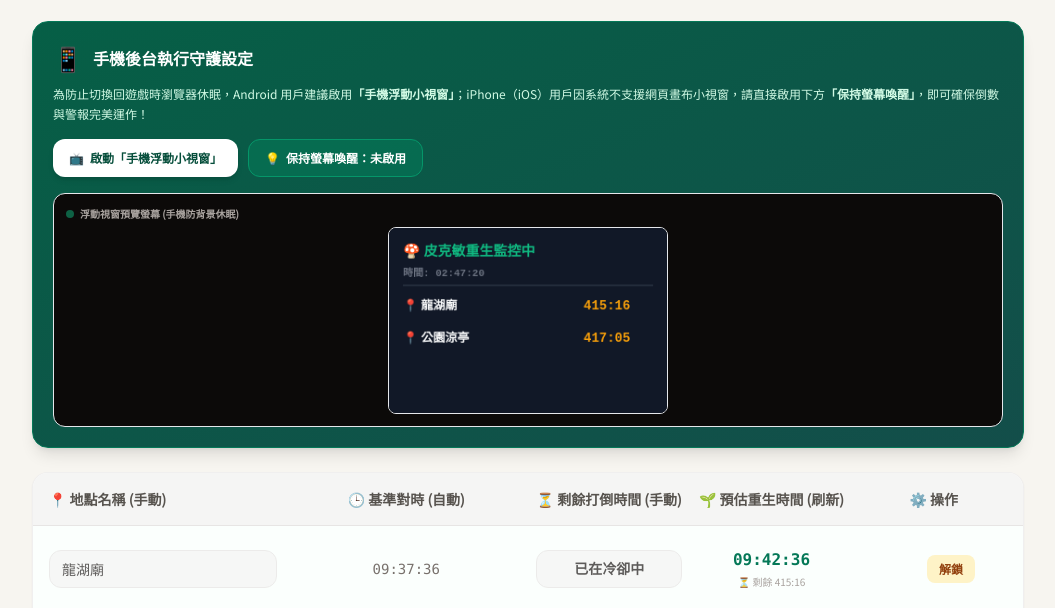
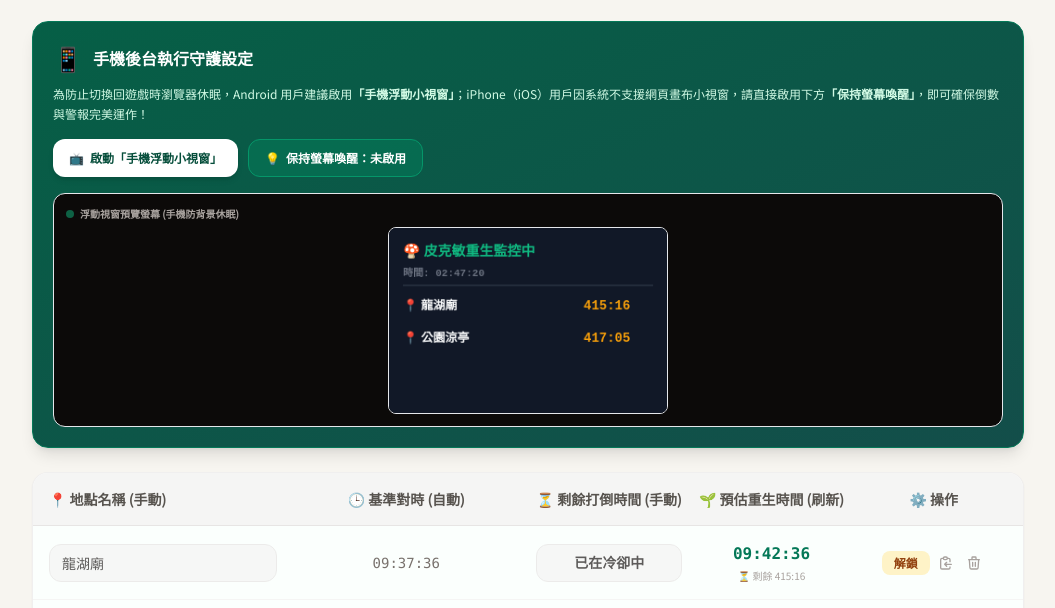
Before and after one commit to strayfrog/pikmin-timer, a plain HTML site: page index.html in a window 1280 px wide. Shown: the part 135-743 px from the top of the page, without its empty margins (112-1167 px from the left). Drawn offline with nearby package versions, Linux system fonts and the light colour scheme.

Commit message:
Update index.html

```diff
--- a/index.html
+++ b/index.html
@@ -870,47 +870,41 @@
                     rowBgClass = 'bg-emerald-50/20';
                 }
 
-                // 核心排版重構：手機版徹底消滅所有贅字標籤，實現極簡卡片化
+                // 核心排版重構：手機版與PC版完全共享單一對齊橫向網格，不生成任何垂直堆疊重複標籤！
                 html += `
                 <!-- 行槽 (${s.id}) -->
-                <div id="row-${s.id}" class="flex flex-col md:grid md:grid-cols-12 gap-3 md:gap-4 p-4 items-stretch md:items-center transition-all duration-200 ${rowBgClass}">
+                <div id="row-${s.id}" class="grid grid-cols-12 gap-1.5 md:gap-4 p-2 md:p-4 items-center transition-all duration-200 text-center ${rowBgClass}">
 
-                    <!-- 1. 地點欄：佔滿整行 (手機與PC一致) -->
-                    <div class="col-span-1 md:col-span-3 flex items-center">
+                    <!-- 1. 地點欄：水平對齊 -->
+                    <div class="col-span-3 text-left">
                         <input type="text"
                                value="${s.location}"
-                               placeholder="輸入地點 (例如: 捷運站)"
+                               placeholder="輸入地點"
                                oninput="handleInputChange('${s.id}', 'location', this.value)"
                                ${s.isLocked ? 'disabled' : ''}
-                               class="w-full px-3 py-2 bg-stone-50 border border-stone-200 rounded-xl focus:outline-none focus:ring-2 focus:ring-emerald-500 transition text-sm disabled:opacity-75 disabled:bg-stone-100 font-medium">
+                               class="w-full px-1.5 py-1.5 md:px-3 md:py-2 bg-stone-50 border border-stone-200 rounded-xl focus:outline-none focus:ring-2 focus:ring-emerald-500 transition text-[11px] md:text-sm disabled:opacity-75 disabled:bg-stone-100 font-medium">
                     </div>
 
-                    <!-- 手機版微型格：將基準時間、剩餘時間、預計重生時間整併成一列 3 欄，完全移除中文重複標籤 -->
-                    <div class="grid grid-cols-3 gap-2 md:contents">
-
                     <!-- 2. 基準時間 -->
-                        <div class="bg-stone-50/80 md:bg-transparent p-2 md:p-0 rounded-xl border border-stone-100 md:border-0 flex flex-col md:flex-row items-center justify-center md:col-span-3">
-                            <span class="md:hidden text-[9px] text-stone-400 font-bold mb-0.5">🕒 基準</span>
-                            <span id="base-time-${s.id}" class="font-mono text-xs md:text-sm font-bold text-emerald-600">
+                    <div class="col-span-3 flex justify-center items-center">
+                        <span id="base-time-${s.id}" class="font-mono text-[11px] md:text-sm font-bold text-emerald-600">
                             ${baseTimeStr}
                         </span>
                     </div>
 
                     <!-- 3. 剩餘時間 -->
-                        <div class="flex flex-col justify-center items-center bg-stone-50 md:bg-transparent p-1.5 md:p-0 rounded-xl border border-stone-200/40 md:border-0 md:col-span-2">
-                            <span class="md:hidden text-[10px] text-stone-400 font-bold mb-0.5">⏳ 剩餘</span>
+                    <div class="col-span-2 flex justify-center items-center">
                         <input type="text"
                                value="${s.remainingTime}"
-                                   placeholder="24:35 或 24"
+                               placeholder="24:35"
                                oninput="handleInputChange('${s.id}', 'remainingTime', this.value)"
                                ${s.isLocked ? 'disabled' : ''}
-                                   class="w-full bg-transparent md:bg-stone-50 border-0 md:border md:border-stone-200 rounded-xl focus:outline-none focus:ring-2 focus:ring-emerald-500 transition text-xs md:text-sm text-center font-bold font-mono disabled:opacity-75 disabled:bg-stone-100 p-0 md:py-2">
+                               class="w-full bg-stone-50 border border-stone-200 rounded-xl focus:outline-none focus:ring-2 focus:ring-emerald-500 transition text-[11px] md:text-sm text-center font-bold font-mono disabled:opacity-75 disabled:bg-stone-100 py-1.5 md:py-2 px-1">
                     </div>
 
                     <!-- 4. 重生時間 -->
-                        <div class="bg-stone-50 md:bg-transparent p-1.5 rounded-xl border border-stone-200/60 md:border-0 flex flex-col justify-center items-center md:col-span-2">
-                            <span class="md:hidden text-[10px] text-stone-400 font-bold mb-0.5">🌱 重生</span>
-                            <div id="respawn-time-${s.id}" class="font-mono text-sm md:text-base font-extrabold ${s.isLocked ? (isUrgent ? 'text-red-600' : 'text-emerald-700') : 'text-stone-700'}">
+                    <div class="col-span-2 flex flex-col justify-center items-center">
+                        <div id="respawn-time-${s.id}" class="font-mono text-xs md:text-base font-extrabold ${s.isLocked ? (isUrgent ? 'text-red-600' : 'text-emerald-700') : 'text-stone-700'}">
                             ${respawnTimeStr}
                         </div>
                         <div id="countdown-${s.id}" class="text-[9px] md:text-[10px] ${isUrgent ? 'text-red-500 font-bold' : 'text-stone-400'} font-medium">
@@ -918,13 +912,11 @@
                         </div>
                     </div>
 
-                    </div>
-
                     <!-- 5. 控制與複製按鈕列 -->
-                    <div class="col-span-1 md:col-span-2 flex items-center justify-end space-x-1 pt-2 md:pt-0 border-t border-dashed border-stone-100 md:border-t-0">
+                    <div class="col-span-2 flex items-center justify-center space-x-0.5 md:space-x-1">
                         <!-- 開始/解鎖 -->
                         <button onclick="toggleLock('${s.id}')"
-                                class="flex-1 md:flex-initial text-xs font-bold py-1.5 px-3 rounded-lg transition-colors ${
+                                class="text-[10px] md:text-xs font-bold py-1 px-1.5 md:px-3 rounded-lg transition-colors ${
                                     s.isLocked
                                     ? 'bg-amber-100 hover:bg-amber-200 text-amber-800'
                                     : 'bg-emerald-600 hover:bg-emerald-700 text-white'
@@ -935,15 +927,15 @@
                         <!-- 複製 -->
                         <button onclick="copySlotInfo('${s.id}')"
                                 title="複製分享文字"
-                                class="p-1.5 text-stone-400 hover:text-emerald-600 hover:bg-stone-100 rounded-lg transition-colors">
-                            <svg class="w-4.5 h-4.5" fill="none" stroke="currentColor" viewBox="0 0 24 24"><path stroke-linecap="round" stroke-linejoin="round" stroke-width="2" d="M8 5H6a2 2 0 00-2 2v12a2 2 0 002 2h10a2 2 0 002-2v-1M8 5a2 2 0 002 2h2a2 2 0 002-2M8 5a2 2 0 012-2h2a2 2 0 012 2m0 0h2a2 2 0 012 2v3m2 4H10m0 0l3-3m-3 3l3 3"></path></svg>
+                                class="p-1 text-stone-400 hover:text-emerald-600 hover:bg-stone-100 rounded-lg transition-colors hidden md:inline-block">
+                            <svg class="w-4 h-4" fill="none" stroke="currentColor" viewBox="0 0 24 24"><path stroke-linecap="round" stroke-linejoin="round" stroke-width="2" d="M8 5H6a2 2 0 00-2 2v12a2 2 0 002 2h10a2 2 0 002-2v-1M8 5a2 2 0 002 2h2a2 2 0 002-2M8 5a2 2 0 012-2h2a2 2 0 012 2m0 0h2a2 2 0 012 2v3m2 4H10m0 0l3-3m-3 3l3 3"></path></svg>
                         </button>
 
                         <!-- 刪除 -->
                         <button onclick="deleteRow('${s.id}')"
                                 title="刪除此列"
-                                class="p-1.5 text-stone-400 hover:text-red-500 hover:bg-stone-100 rounded-lg transition-colors">
-                            <svg class="w-4.5 h-4.5" fill="none" stroke="currentColor" viewBox="0 0 24 24"><path stroke-linecap="round" stroke-linejoin="round" stroke-width="2" d="M19 7l-.867 12.142A2 2 0 0116.138 21H7.862a2 2 0 01-1.995-1.858L5 7m5 4v6m4-6v6m1-10V4a1 1 0 00-1-1h-4a1 1 0 00-1 1v3M4 7h16"></path></svg>
+                                class="p-1 text-stone-400 hover:text-red-500 hover:bg-stone-100 rounded-lg transition-colors">
+                            <svg class="w-4 h-4" fill="none" stroke="currentColor" viewBox="0 0 24 24"><path stroke-linecap="round" stroke-linejoin="round" stroke-width="2" d="M19 7l-.867 12.142A2 2 0 0116.138 21H7.862a2 2 0 01-1.995-1.858L5 7m5 4v6m4-6v6m1-10V4a1 1 0 00-1-1h-4a1 1 0 00-1 1v3M4 7h16"></path></svg>
                         </button>
                     </div>
 
```
Lines whose indentation alone changed are shown as unchanged.
